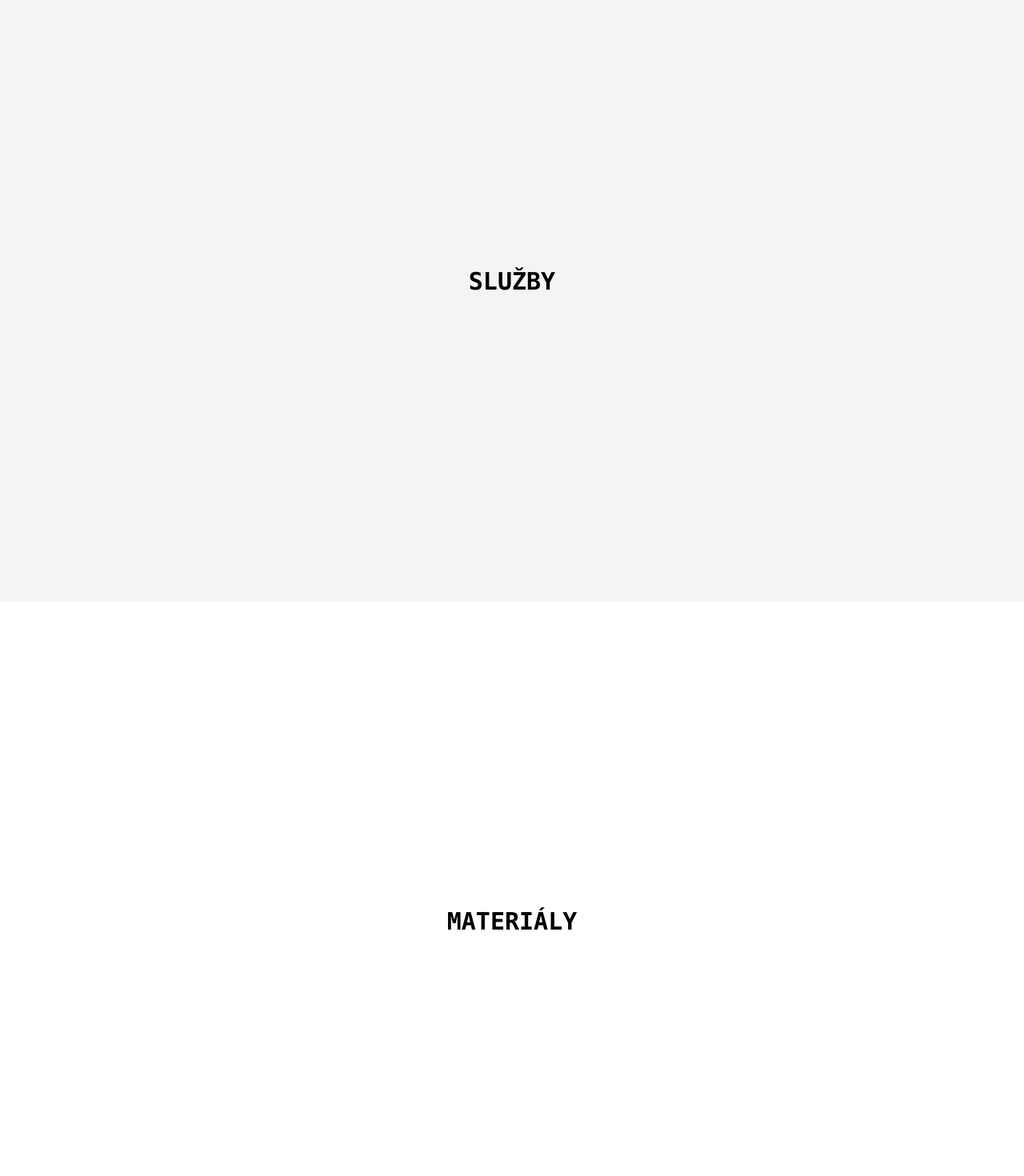
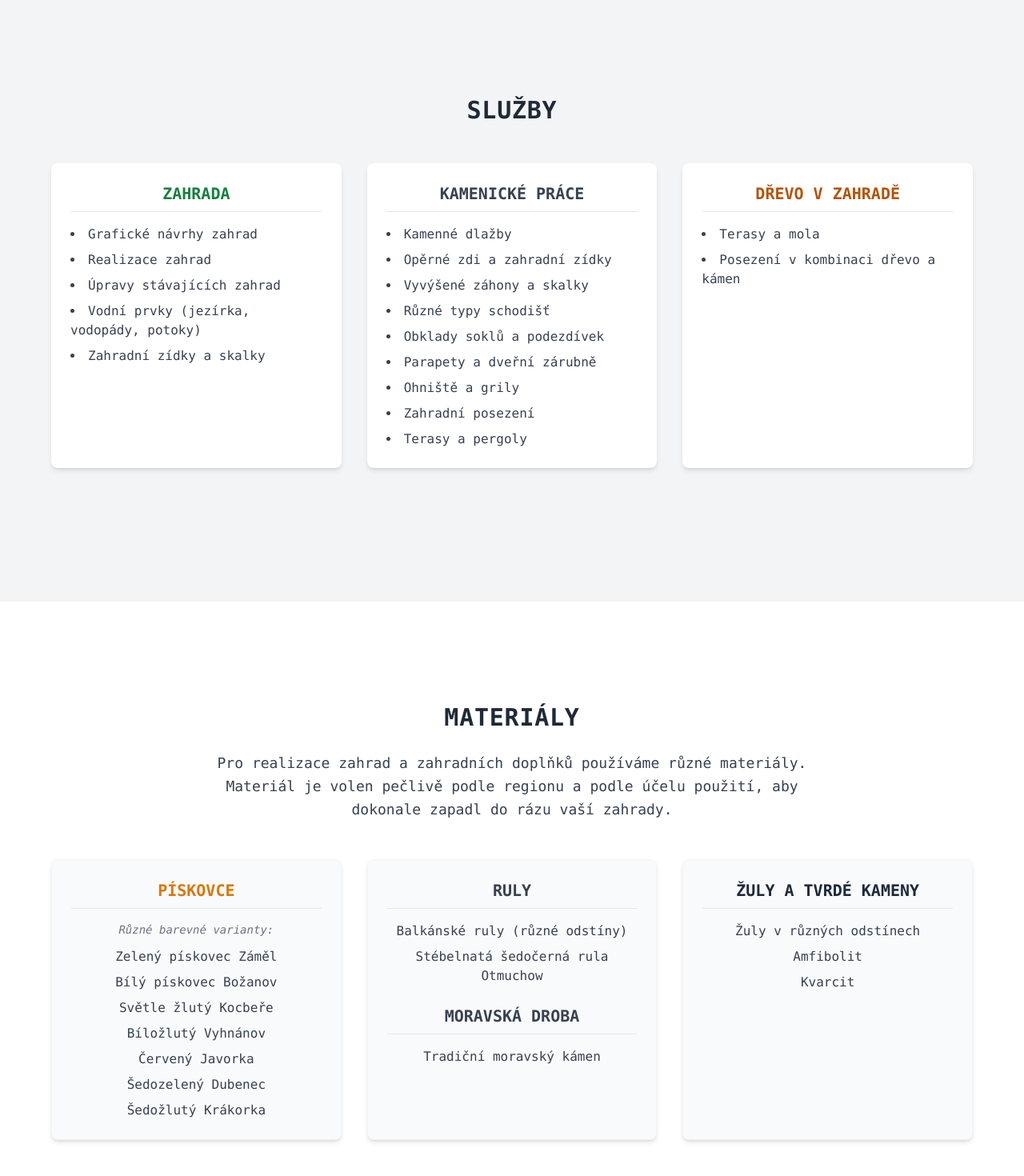
Before and after one commit to Thantalos-99/Web_buchacek, a React (Vite) app: page / in a window 1280 px wide. Shown: the part 880-2350 px from the top of the page at 80% size. Built offline with nearby package versions, Linux system fonts and the light colour scheme.

Commit message:
change to kamendomu

```diff
--- a/index.html
+++ b/index.html
@@ -2,9 +2,9 @@
 <html lang="en">
   <head>
     <meta charset="UTF-8" />
-    <link rel="icon" type="image/svg+xml" href="/src/assets/logos/VB.svg" />
+    <link rel="icon" type="image/svg+xml" href="/src/assets/logos/kamendomu.svg" />
     <meta name="viewport" content="width=device-width, initial-scale=1.0" />
-    <title>Buchacek Design</title>
+    <title>Kámen domů</title>
   </head>
   <body class="scroll-smooth">
     <div id="root"></div>
--- a/src/App.tsx
+++ b/src/App.tsx
@@ -1,6 +1,6 @@
 import { useState } from "react";
 import jezirko from "./assets/jezirko.jpg";
-import logo from "./assets/logos/VB_design.png";
+import logo from "./assets/logos/kamendomu.svg";
 import EmblaGallery from './components/EmblaGallery'
 
 export default function App() {
@@ -139,25 +139,142 @@ export default function App() {
           </div>
         </div>
 
-        <div className="absolute top-1/2 right-20 transform -translate-y-[60%] translate-x-[-80px] p-6 max-w-xs">
-          <p className="text-white text-xl">
-            Lorem ipsum dolor sit amet, consectetur adipiscing elit, sed do eiusmod tempor incididunt ut labore et dolore magna aliqua.
+        <div className="absolute top-1/2 right-20 transform -translate-y-[-60px] translate-x-[-4
+      0px]
+                p-6 max-w-2xl rounded-2xl bg-gray-900/20">
+          <p className="text-white text-lg leading-relaxed text-center">
+            Naše firma poskytuje služby zaměřené na úpravu a zvelebování zahrad,
+          okolí domů a případně i drobné úpravy domů samotných
+          (parapety, vnitřní kamenné obklady, zárubně, obklady podezdívek).
           </p>
+        </div>
+
+      </section>
+
+     <section
+        id="služby"
+        className="min-h-screen flex flex-col items-center justify-center bg-gray-100 px-6 py-16 text-center"
+      >
+        <h2 className="text-3xl font-bold mb-12 uppercase tracking-wide text-gray-800">
+          Služby
+        </h2>
+
+        {/* Grid kontejner pro 3 sloupce */}
+        <div className="grid grid-cols-1 md:grid-cols-3 gap-8 max-w-6xl w-full">
+
+          {/* 1. Sloupec - ZAHRADA */}
+          <div className="bg-white p-6 rounded-lg shadow-md hover:shadow-lg transition-shadow duration-300 flex flex-col">
+            <h3 className="text-xl font-bold mb-4 text-green-700 border-b pb-2">
+              ZAHRADA
+            </h3>
+            <ul className="text-gray-700 space-y-2 text-left list-disc list-inside">
+              <li>Grafické návrhy zahrad</li>
+              <li>Realizace zahrad</li>
+              <li>Úpravy stávajících zahrad</li>
+              <li>Vodní prvky (jezírka, vodopády, potoky)</li>
+              <li>Zahradní zídky a skalky</li>
+            </ul>
+          </div>
+
+          {/* 2. Sloupec - KAMENICKÉ PRÁCE */}
+          <div className="bg-white p-6 rounded-lg shadow-md hover:shadow-lg transition-shadow duration-300 flex flex-col">
+            <h3 className="text-xl font-bold mb-4 text-gray-700 border-b pb-2">
+              KAMENICKÉ PRÁCE
+            </h3>
+            <ul className="text-gray-700 space-y-2 text-left list-disc list-inside">
+              <li>Kamenné dlažby</li>
+              <li>Opěrné zdi a zahradní zídky</li>
+              <li>Vyvýšené záhony a skalky</li>
+              <li>Různé typy schodišť</li>
+              <li>Obklady soklů a podezdívek</li>
+              <li>Parapety a dveřní zárubně</li>
+              <li>Ohniště a grily</li>
+              <li>Zahradní posezení</li>
+              <li>Terasy a pergoly</li>
+            </ul>
+          </div>
+
+          {/* 3. Sloupec - DŘEVO V ZAHRADĚ */}
+          <div className="bg-white p-6 rounded-lg shadow-md hover:shadow-lg transition-shadow duration-300 flex flex-col">
+            <h3 className="text-xl font-bold mb-4 text-amber-700 border-b pb-2">
+              DŘEVO V ZAHRADĚ
+            </h3>
+            <ul className="text-gray-700 space-y-2 text-left list-disc list-inside">
+              <li>Terasy a mola</li>
+              <li>Posezení v kombinaci dřevo a kámen</li>
+            </ul>
+          </div>
+
         </div>
       </section>
 
       <section
-        id="služby"
-        className="min-h-screen flex items-center justify-center bg-gray-100"
+        id="materiály"
+        className="min-h-screen flex flex-col items-center justify-center bg-white px-6 py-16 text-center"
       >
-        <h2 className="text-3xl font-bold">SLUŽBY</h2>
-      </section>
+        <h2 className="text-3xl font-bold mb-6 uppercase tracking-wide text-gray-800">
+          Materiály
+        </h2>
 
-      <section
-        id="materiály"
-        className="min-h-screen flex items-center justify-center bg-white"
-      >
-        <h2 className="text-3xl font-bold">MATERIÁLY</h2>
+        {/* Úvodní text */}
+        <p className="max-w-3xl text-gray-700 text-lg leading-relaxed mb-12">
+          Pro realizace zahrad a zahradních doplňků používáme různé materiály.
+          Materiál je volen pečlivě podle regionu a podle účelu použití,
+          aby dokonale zapadl do rázu vaší zahrady.
+        </p>
+
+        {/* Grid kontejner pro 3 sloupce */}
+        <div className="grid grid-cols-1 md:grid-cols-3 gap-8 max-w-6xl w-full">
+
+          {/* 1. Sloupec - PÍSKOVCE */}
+          <div className="bg-gray-50 p-6 rounded-lg shadow-md hover:shadow-lg transition-shadow duration-300 flex flex-col border border-gray-100 items-center">
+            <h3 className="text-xl font-bold mb-4 text-amber-600 border-b pb-2 w-full">
+              PÍSKOVCE
+            </h3>
+            <p className="text-sm text-gray-500 mb-3 italic">Různé barevné varianty:</p>
+            {/* Odstraněno list-disc, přidáno text-center */}
+            <ul className="text-gray-700 space-y-2 text-center">
+              <li>Zelený pískovec Záměl</li>
+              <li>Bílý pískovec Božanov</li>
+              <li>Světle žlutý Kocbeře</li>
+              <li>Bíložlutý Vyhnánov</li>
+              <li>Červený Javorka</li>
+              <li>Šedozelený Dubenec</li>
+              <li>Šedožlutý Krákorka</li>
+            </ul>
+          </div>
+
+          {/* 2. Sloupec - RULY A DROBA */}
+          <div className="bg-gray-50 p-6 rounded-lg shadow-md hover:shadow-lg transition-shadow duration-300 flex flex-col border border-gray-100 items-center">
+            <h3 className="text-xl font-bold mb-4 text-gray-700 border-b pb-2 w-full">
+              RULY
+            </h3>
+            <ul className="text-gray-700 space-y-2 text-center mb-6">
+              <li>Balkánské ruly (různé odstíny)</li>
+              <li>Stébelnatá šedočerná rula Otmuchow</li>
+            </ul>
+
+            <h3 className="text-xl font-bold mb-4 text-gray-700 border-b pb-2 w-full">
+              MORAVSKÁ DROBA
+            </h3>
+            <ul className="text-gray-700 space-y-2 text-center">
+              <li>Tradiční moravský kámen</li>
+            </ul>
+          </div>
+
+          {/* 3. Sloupec - ŽULY A OSTATNÍ */}
+          <div className="bg-gray-50 p-6 rounded-lg shadow-md hover:shadow-lg transition-shadow duration-300 flex flex-col border border-gray-100 items-center">
+            <h3 className="text-xl font-bold mb-4 text-slate-800 border-b pb-2 w-full">
+              ŽULY A TVRDÉ KAMENY
+            </h3>
+            <ul className="text-gray-700 space-y-2 text-center">
+              <li>Žuly v různých odstínech</li>
+              <li>Amfibolit</li>
+              <li>Kvarcit</li>
+            </ul>
+          </div>
+
+        </div>
       </section>
 
       <section
@@ -177,16 +294,13 @@ export default function App() {
         {/* Obsah: Text + Obrázek */}
         <div className="flex flex-col md:flex-row items-center justify-center gap-12 py-12">
           {/* Text */}
-          <div className="max-w-md text-left ">
+          <div className="max-w-md text-center ">
             <p className="text-lg leading-relaxed">
-              Jmenuji se Vítězslav Bucháček a více než 10 let tvořím realizace kamenných prvnků všeho druhu. Pečlivost a profesionální přístup
-              jsou pro mě samozřejmostí, protože věřím, že jen tak vznikají skutečně krásné a trvanlivé výsledky.
-              Rád pomohu i vám proměnit vaše představy ve skutečnost.
+              Naše rodinná firma tvoří kamenná návrhy a realizace již déle než 10 let. Pečlivost a profesionální přístup jsou pro nás samozřejmostí, protože věříme, že jen tak vznikají skutečně krásné a trvanlivé výsledky. Rádi pomúžeme i Vám proměnit vaše představy ve skutečnost.
             </p>
           </div>
 
-          {/* Obrázek (zatím čtverec) */}
-          <div className="w-64 h-64 bg-gray-200 border border-gray-300"></div>
+
         </div>
       </section>
 
@@ -196,11 +310,11 @@ export default function App() {
         id="kontakt"
         className="bg-white border-t border-gray-200 py-16"
       >
-        <div className="max-w-6xl mx-auto px-4 grid grid-cols-1 md:grid-cols-3 gap-12 text-center text-[#666666] font-space-mono text-base">
+        <div className="max-w-6xl mx-auto px-4 grid grid-cols-1 md:grid-cols-3 gap-12 text-center text-[#666666]  text-base">
           <div>
             <h3 className="text-lg font-semibold mb-2">Kontakt</h3>
             <p className="mb-1">+420 123 456 789</p>
-            <p>vb.design@gmail.com</p>
+            <p>kamendomu@gmail.com</p>
           </div>
 
           <div>
@@ -247,7 +361,7 @@ export default function App() {
         </div>
 
         <div className="text-center text-sm text-gray-400 mt-12 font-space-mono">
-          © {new Date().getFullYear()} VB-Design. Všechna práva vyhrazena.
+          © {new Date().getFullYear()} Kamendomu. Všechna práva vyhrazena.
         </div>
       </footer>
 
```
